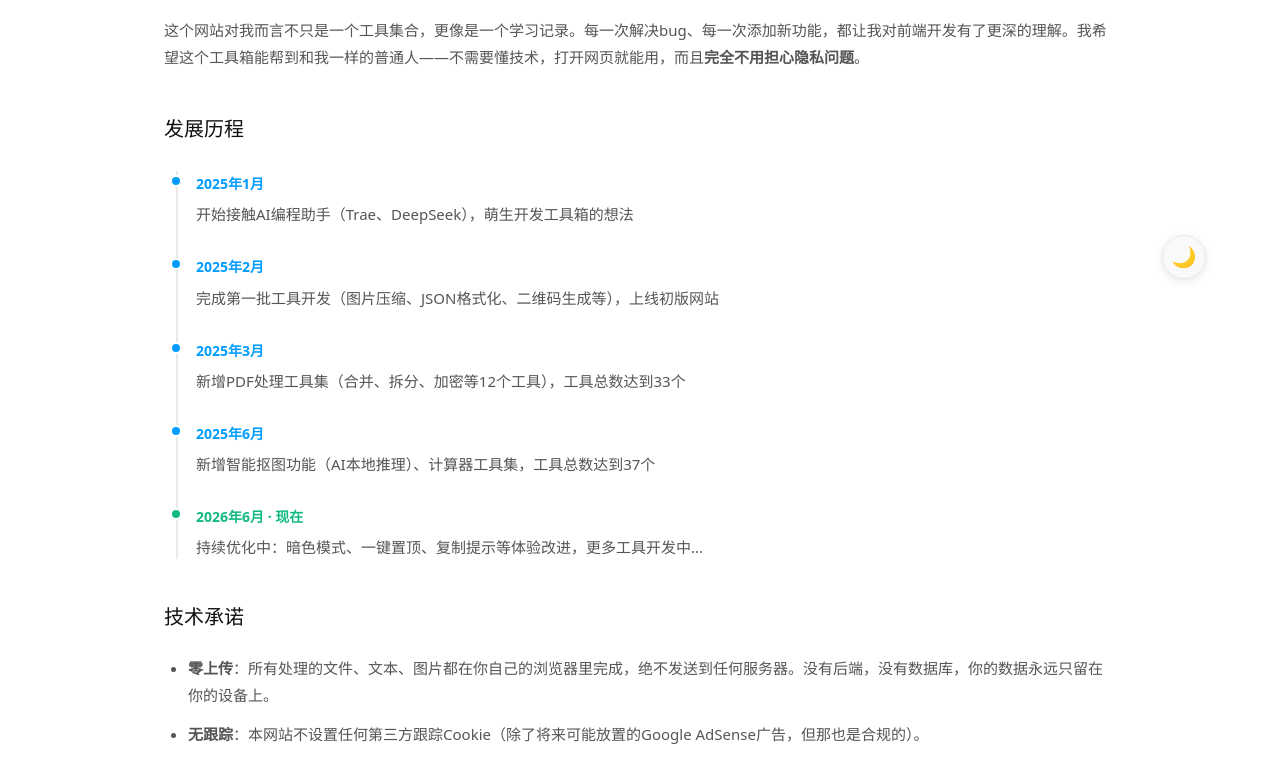
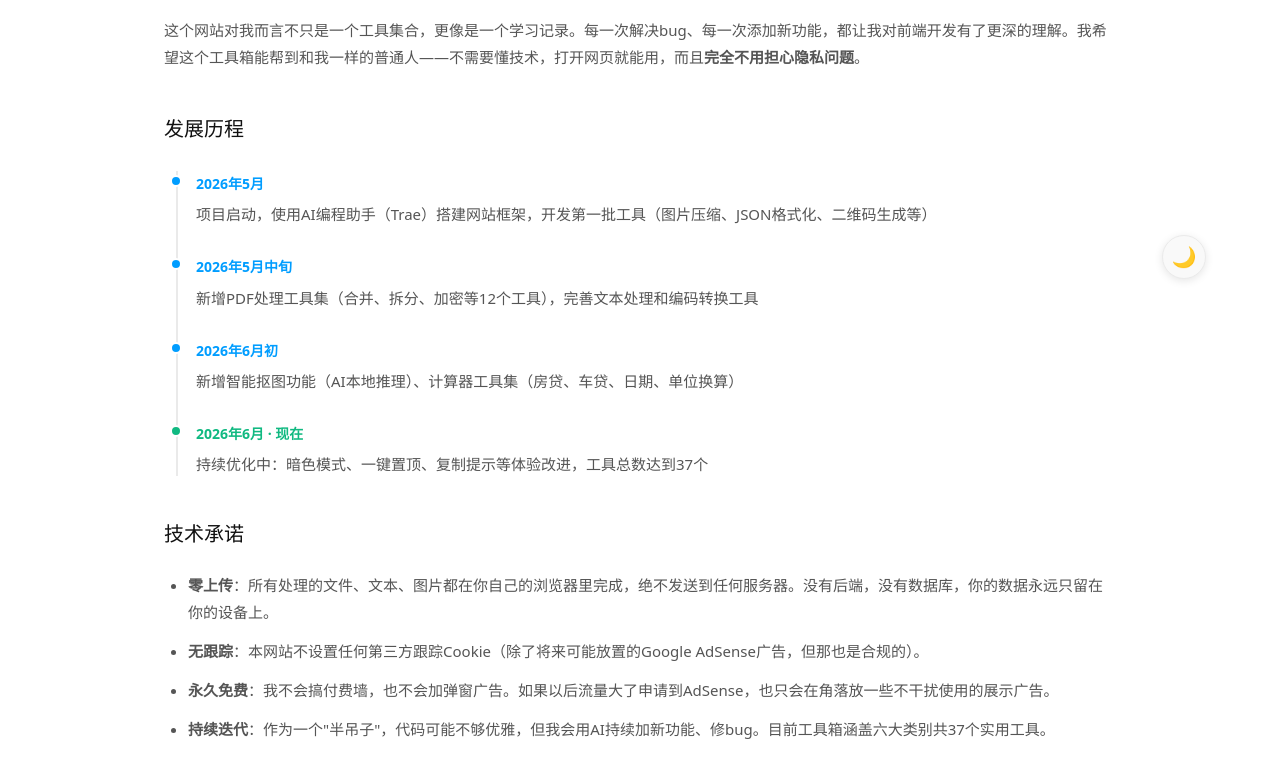
Before and after one commit to Alpha351-spec/zqzb, a website: page about.html in a window 1280 px wide. Shown: the part 501-1260 px from the top of the page. Drawn offline with Linux system fonts and the light colour scheme.

Commit message:
fix: 修改发展历程时间线从2026年5月开始

```diff
--- a/about.html
+++ b/about.html
@@ -38,28 +38,23 @@
                     <div style="position: absolute; left: 12px; top: 0; bottom: 0; width: 2px; background: var(--color-border);"></div>
                     <div style="position: relative; margin-bottom: 28px;">
                         <div style="position: absolute; left: -26px; top: 4px; width: 12px; height: 12px; background: #009DFF; border-radius: 50%; border: 2px solid var(--color-bg);"></div>
-                        <div style="font-size: 14px; font-weight: 600; color: #009DFF; margin-bottom: 6px;">2025年1月</div>
-                        <div style="font-size: 15px; color: var(--color-text-secondary); line-height: 1.6;">开始接触AI编程助手（Trae、DeepSeek），萌生开发工具箱的想法</div>
+                        <div style="font-size: 14px; font-weight: 600; color: #009DFF; margin-bottom: 6px;">2026年5月</div>
+                        <div style="font-size: 15px; color: var(--color-text-secondary); line-height: 1.6;">项目启动，使用AI编程助手（Trae）搭建网站框架，开发第一批工具（图片压缩、JSON格式化、二维码生成等）</div>
                     </div>
                     <div style="position: relative; margin-bottom: 28px;">
                         <div style="position: absolute; left: -26px; top: 4px; width: 12px; height: 12px; background: #009DFF; border-radius: 50%; border: 2px solid var(--color-bg);"></div>
-                        <div style="font-size: 14px; font-weight: 600; color: #009DFF; margin-bottom: 6px;">2025年2月</div>
-                        <div style="font-size: 15px; color: var(--color-text-secondary); line-height: 1.6;">完成第一批工具开发（图片压缩、JSON格式化、二维码生成等），上线初版网站</div>
+                        <div style="font-size: 14px; font-weight: 600; color: #009DFF; margin-bottom: 6px;">2026年5月中旬</div>
+                        <div style="font-size: 15px; color: var(--color-text-secondary); line-height: 1.6;">新增PDF处理工具集（合并、拆分、加密等12个工具），完善文本处理和编码转换工具</div>
                     </div>
                     <div style="position: relative; margin-bottom: 28px;">
                         <div style="position: absolute; left: -26px; top: 4px; width: 12px; height: 12px; background: #009DFF; border-radius: 50%; border: 2px solid var(--color-bg);"></div>
-                        <div style="font-size: 14px; font-weight: 600; color: #009DFF; margin-bottom: 6px;">2025年3月</div>
-                        <div style="font-size: 15px; color: var(--color-text-secondary); line-height: 1.6;">新增PDF处理工具集（合并、拆分、加密等12个工具），工具总数达到33个</div>
-                    </div>
-                    <div style="position: relative; margin-bottom: 28px;">
-                        <div style="position: absolute; left: -26px; top: 4px; width: 12px; height: 12px; background: #009DFF; border-radius: 50%; border: 2px solid var(--color-bg);"></div>
-                        <div style="font-size: 14px; font-weight: 600; color: #009DFF; margin-bottom: 6px;">2025年6月</div>
-                        <div style="font-size: 15px; color: var(--color-text-secondary); line-height: 1.6;">新增智能抠图功能（AI本地推理）、计算器工具集，工具总数达到37个</div>
+                        <div style="font-size: 14px; font-weight: 600; color: #009DFF; margin-bottom: 6px;">2026年6月初</div>
+                        <div style="font-size: 15px; color: var(--color-text-secondary); line-height: 1.6;">新增智能抠图功能（AI本地推理）、计算器工具集（房贷、车贷、日期、单位换算）</div>
                     </div>
                     <div style="position: relative;">
                         <div style="position: absolute; left: -26px; top: 4px; width: 12px; height: 12px; background: #10b981; border-radius: 50%; border: 2px solid var(--color-bg);"></div>
                         <div style="font-size: 14px; font-weight: 600; color: #10b981; margin-bottom: 6px;">2026年6月 · 现在</div>
-                        <div style="font-size: 15px; color: var(--color-text-secondary); line-height: 1.6;">持续优化中：暗色模式、一键置顶、复制提示等体验改进，更多工具开发中...</div>
+                        <div style="font-size: 15px; color: var(--color-text-secondary); line-height: 1.6;">持续优化中：暗色模式、一键置顶、复制提示等体验改进，工具总数达到37个</div>
                     </div>
                 </div>
 
```
